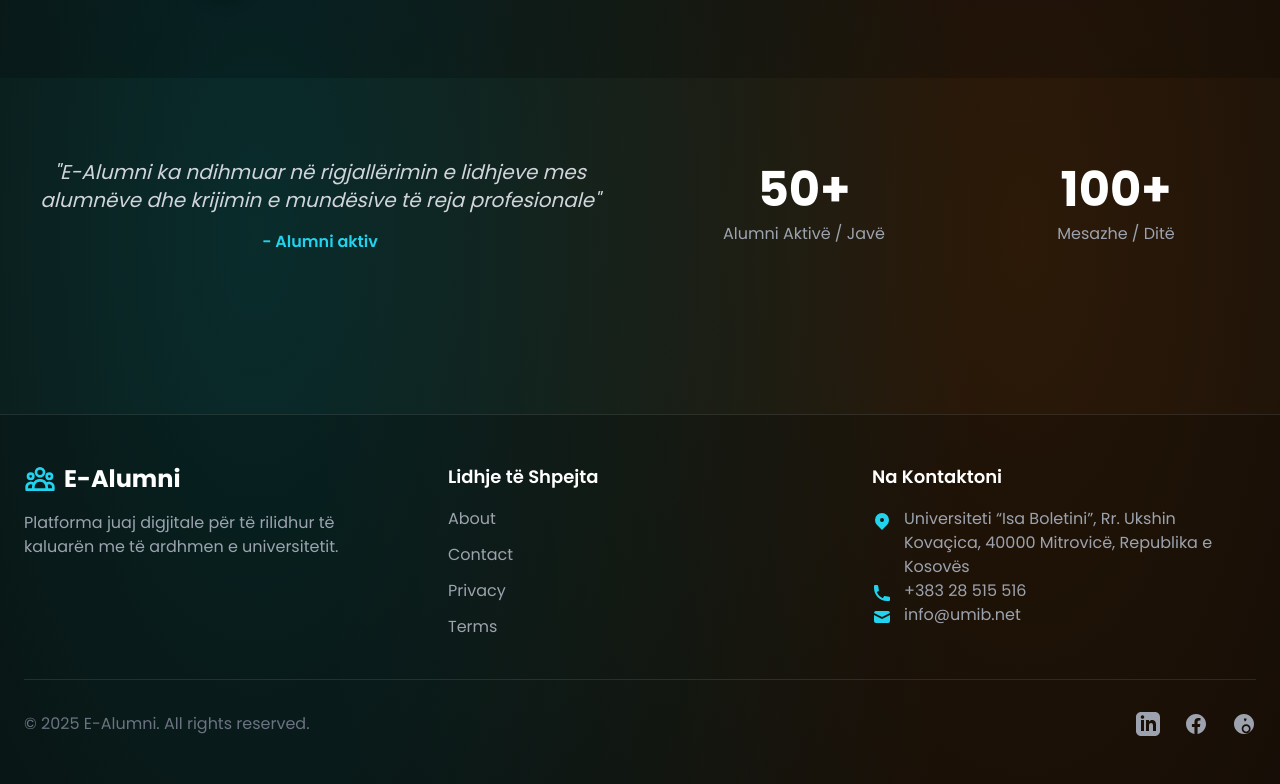
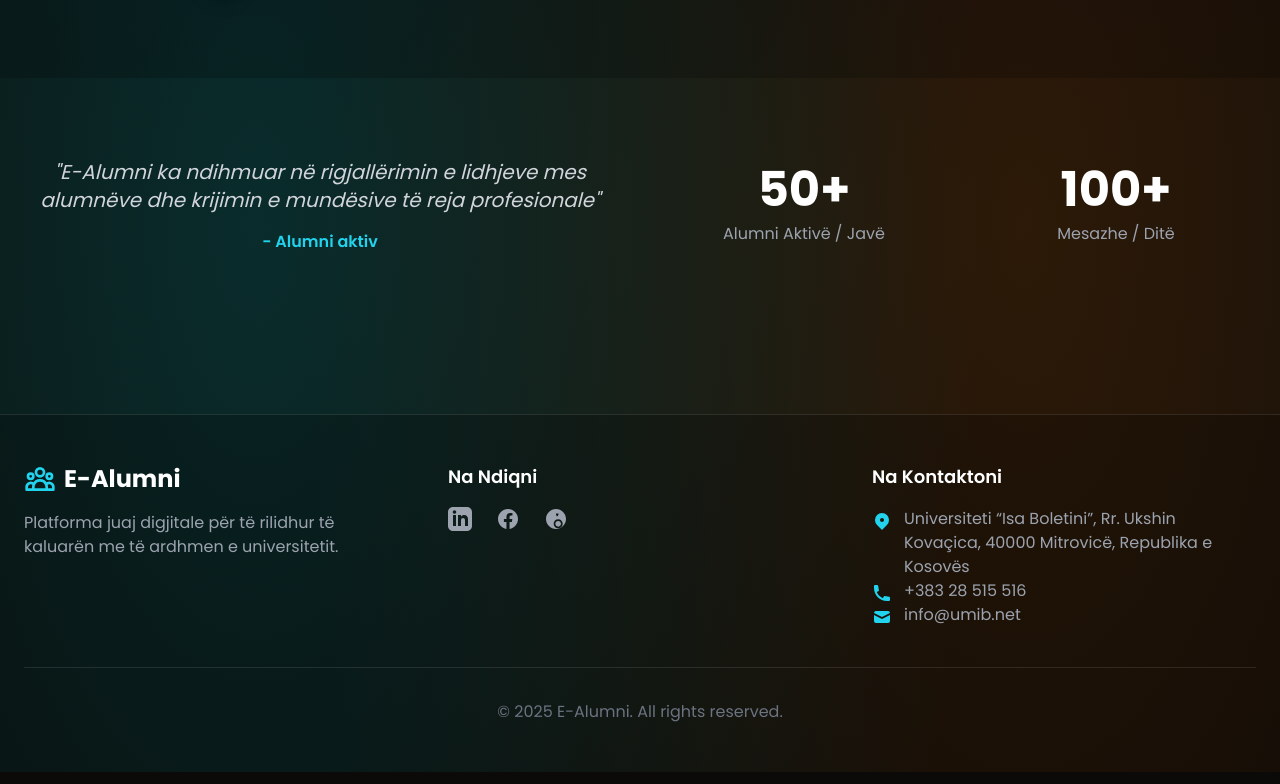
Before and after one commit to EPllana/e-Alumni, a React (Vite) app: page / in a window 1280 px wide. Shown: the part 1970-2754 px from the top of the page. Built offline with nearby package versions, Linux system fonts and the light colour scheme.

Commit message:
Refactor footer: remove quick links, add social media, clean copyright

```diff
--- a/components/Footer.tsx
+++ b/components/Footer.tsx
@@ -20,10 +20,9 @@ const ContactItem: React.FC<{ icon: React.ReactNode; text: string; href?: string
     return <Wrapper {...props}>{content}</Wrapper>;
 };
 
-
 const Footer: React.FC = () => {
     return (
-        <footer id="contact" className="bg-black/20 border-t border-white/10 mt-20 scroll-mt-20">
+        <footer className="bg-black/20 border-t border-white/10 mt-20">
             <div className="container mx-auto px-6 py-12">
                 <div className="grid grid-cols-1 md:grid-cols-3 gap-10 text-center md:text-left">
 
@@ -38,15 +37,26 @@ const Footer: React.FC = () => {
                         </p>
                     </div>
 
-                    {/* Column 2: Quick Links */}
-                    <div>
-                        <h3 className="text-lg font-semibold text-white mb-4">Lidhje të Shpejta</h3>
-                        <nav className="flex flex-col space-y-3">
-                            <a href="#about" className="text-gray-400 hover:text-cyan-400 transition-colors">About</a>
-                            <a href="#contact" className="text-gray-400 hover:text-cyan-400 transition-colors">Contact</a>
-                            <a href="#privacy" className="text-gray-400 hover:text-cyan-400 transition-colors">Privacy</a>
-                            <a href="#terms" className="text-gray-400 hover:text-cyan-400 transition-colors">Terms</a>
-                        </nav>
+                    {/* Column 2: Social Media */}
+                    <div className="flex flex-col items-center md:items-start">
+                        <h3 className="text-lg font-semibold text-white mb-4">Na Ndiqni</h3>
+                        <div className="flex justify-center md:justify-start space-x-6">
+                            <SocialIcon href="https://www.linkedin.com/school/uibm/">
+                                <svg className="w-6 h-6" fill="currentColor" viewBox="0 0 24 24" aria-hidden="true">
+                                    <path fillRule="evenodd" d="M19 0h-14c-2.761 0-5 2.239-5 5v14c0 2.761 2.239 5 5 5h14c2.762 0 5-2.239 5-5v-14c0-2.761-2.238-5-5-5zm-11 19h-3v-11h3v11zm-1.5-12.268c-.966 0-1.75-.79-1.75-1.764s.784-1.764 1.75-1.764 1.75.79 1.75 1.764-.783 1.764-1.75 1.764zm13.5 12.268h-3v-5.604c0-3.368-4-3.113-4 0v5.604h-3v-11h3v1.765c1.396-2.586 7-2.777 7 2.476v6.759z" clipRule="evenodd"/>
+                                </svg>
+                            </SocialIcon>
+                            <SocialIcon href="https://www.facebook.com/uibm02">
+                                <svg className="w-6 h-6" fill="currentColor" viewBox="0 0 24 24" aria-hidden="true">
+                                    <path fillRule="evenodd" d="M22 12c0-5.523-4.477-10-10-10S2 6.477 2 12c0 4.991 3.657 9.128 8.438 9.878v-6.987h-2.54V12h2.54V9.797c0-2.506 1.492-3.89 3.777-3.89 1.094 0 2.238.195 2.238.195v2.46h-1.26c-1.243 0-1.63.771-1.63 1.562V12h2.773l-.443 2.89h-2.33v6.988C18.343 21.128 22 16.991 22 12z" clipRule="evenodd"/>
+                                </svg>
+                            </SocialIcon>
+                            <SocialIcon href="https://www.instagram.com/uibm_net/">
+                                <svg className="w-6 h-6" fill="currentColor" viewBox="0 0 24 24" aria-hidden="true">
+                                    <path fillRule="evenodd" d="M12 2C6.477 2 2 6.477 2 12s4.477 10 10 10 10-4.477 10-10S17.523 2 12 2zm3.333 7.834c-.183.05-.37.076-.56.076-1.58 0-2.86-1.28-2.86-2.86 0-.19.026-.376.076-.56.407-.037.822-.05 1.244-.05s.837.013 1.244.05c.05.184.076.37.076.56 0 1.58-1.28 2.86-2.86 2.86zm-1.166 2.533c-2.484 0-4.5 2.016-4.5 4.5s2.016 4.5 4.5 4.5 4.5-2.016 4.5-4.5-2.016-4.5-4.5-4.5zm0 7.333c-1.564 0-2.833-1.269-2.833-2.833s1.269-2.833 2.833-2.833 2.833 1.269 2.833 2.833-1.269 2.833-2.833 2.833z" clipRule="evenodd"/>
+                                </svg>
+                            </SocialIcon>
+                        </div>
                     </div>
 
                     {/* Column 3: Contact Info */}
@@ -71,20 +81,9 @@ const Footer: React.FC = () => {
                     </div>
                 </div>
 
-                {/* Bottom Bar: Copyright and Socials */}
-                <div className="mt-10 pt-8 border-t border-white/10 flex flex-col sm:flex-row justify-between items-center text-center">
-                    <p className="text-gray-500 mb-4 sm:mb-0">&copy; 2025 E-Alumni. All rights reserved.</p>
-                    <div className="flex justify-center space-x-6">
-                        <SocialIcon href="https://www.linkedin.com/school/uibm/">
-                            <svg className="w-6 h-6" fill="currentColor" viewBox="0 0 24 24" aria-hidden="true"><path fillRule="evenodd" d="M19 0h-14c-2.761 0-5 2.239-5 5v14c0 2.761 2.239 5 5 5h14c2.762 0 5-2.239 5-5v-14c0-2.761-2.238-5-5-5zm-11 19h-3v-11h3v11zm-1.5-12.268c-.966 0-1.75-.79-1.75-1.764s.784-1.764 1.75-1.764 1.75.79 1.75 1.764-.783 1.764-1.75 1.764zm13.5 12.268h-3v-5.604c0-3.368-4-3.113-4 0v5.604h-3v-11h3v1.765c1.396-2.586 7-2.777 7 2.476v6.759z" clipRule="evenodd"/></svg>
-                        </SocialIcon>
-                        <SocialIcon href="https://www.facebook.com/uibm02">
-                            <svg className="w-6 h-6" fill="currentColor" viewBox="0 0 24 24" aria-hidden="true"><path fillRule="evenodd" d="M22 12c0-5.523-4.477-10-10-10S2 6.477 2 12c0 4.991 3.657 9.128 8.438 9.878v-6.987h-2.54V12h2.54V9.797c0-2.506 1.492-3.89 3.777-3.89 1.094 0 2.238.195 2.238.195v2.46h-1.26c-1.243 0-1.63.771-1.63 1.562V12h2.773l-.443 2.89h-2.33v6.988C18.343 21.128 22 16.991 22 12z" clipRule="evenodd"/></svg>
-                        </SocialIcon>
-                        <SocialIcon href="https://www.instagram.com/uibm_net/">
-                             <svg className="w-6 h-6" fill="currentColor" viewBox="0 0 24 24" aria-hidden="true"><path fillRule="evenodd" d="M12 2C6.477 2 2 6.477 2 12s4.477 10 10 10 10-4.477 10-10S17.523 2 12 2zm3.333 7.834c-.183.05-.37.076-.56.076-1.58 0-2.86-1.28-2.86-2.86 0-.19.026-.376.076-.56.407-.037.822-.05 1.244-.05s.837.013 1.244.05c.05.184.076.37.076.56 0 1.58-1.28 2.86-2.86 2.86zm-1.166 2.533c-2.484 0-4.5 2.016-4.5 4.5s2.016 4.5 4.5 4.5 4.5-2.016 4.5-4.5-2.016-4.5-4.5-4.5zm0 7.333c-1.564 0-2.833-1.269-2.833-2.833s1.269-2.833 2.833-2.833 2.833 1.269 2.833 2.833-1.269 2.833-2.833 2.833z" clipRule="evenodd"/></svg>
-                        </SocialIcon>
-                    </div>
+                {/* Bottom Bar: Copyright only */}
+                <div className="mt-10 pt-8 border-t border-white/10 text-center">
+                    <p className="text-gray-500">&copy; 2025 E-Alumni. All rights reserved.</p>
                 </div>
             </div>
         </footer>
```
